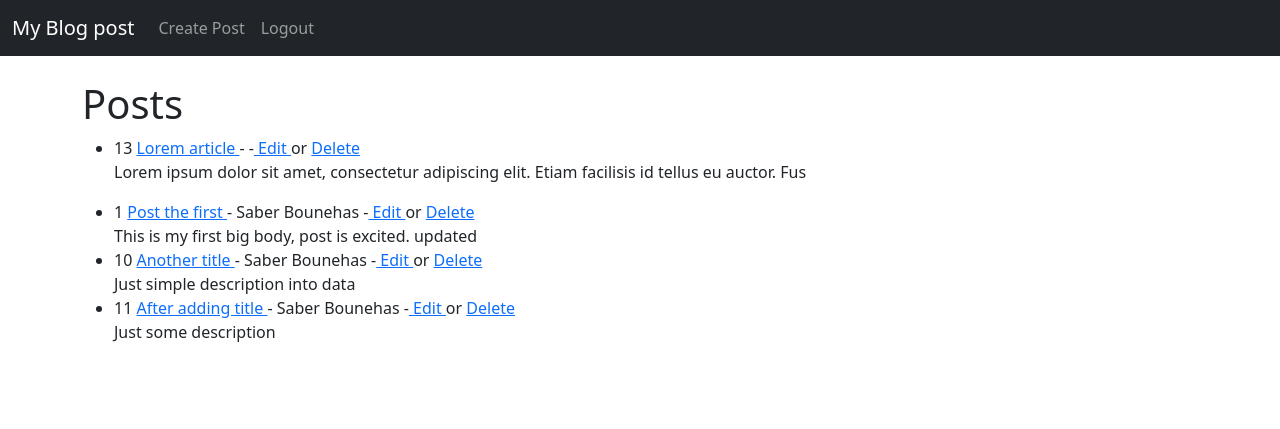
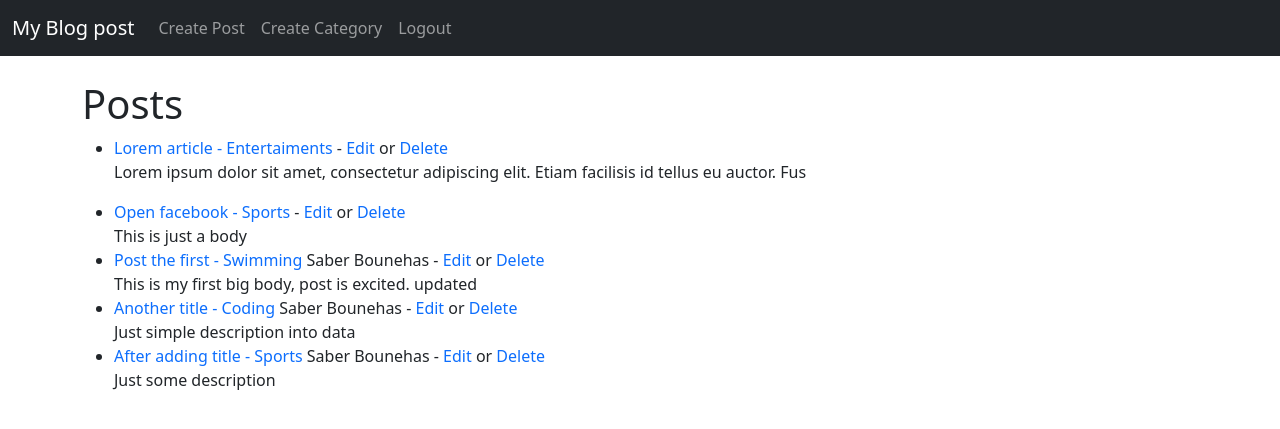
Before and after one commit to SaberHardy/blog_project, a Django app: page / in a window 1280 px wide. Shown: the top 429 px of the page. Run offline with Django 4.2, Linux system fonts and the light colour scheme; the first user in the database is signed in; data comes from the database, SQL or seed files in the repository.

Commit message:
Categorize posts, using Category class model

```diff
--- a/blogapp/admin.py
+++ b/blogapp/admin.py
@@ -1,5 +1,7 @@
 from django.contrib import admin
-from .models import Post
+from .models import Post, Category
+
 # Register your models here.
 
 admin.site.register(Post)
+admin.site.register(Category)
--- a/blogapp/forms.py
+++ b/blogapp/forms.py
@@ -1,11 +1,21 @@
 from django import forms
-from .models import Post
+from .models import Post, Category
 
+# This is hard coded
+# choices = [('coding', 'coding'), ('sports', 'sports'), ('entertainments', 'entertainments'),]
+
+# Not hard coded
+# the return is queryset
+choices = Category.objects.all().values_list('name', 'name')
+
+choice_list = []
+for item in choices:
+    choice_list.append(item)
 
 class PostForm(forms.ModelForm):
     class Meta:
         model = Post
-        fields = ('title', 'title_tag', 'author', 'body')
+        fields = ('title', 'title_tag', 'author', 'category', 'body')
 
         widgets = {
             'title': forms.TextInput(attrs={'class': 'form-control',
@@ -13,5 +23,6 @@ class PostForm(forms.ModelForm):
             'title_tag': forms.TextInput(attrs={'class': 'form-control',
                                                 'placeholder': 'Type your tag here'}),
             'author': forms.Select(attrs={'class': 'form-control'}),
+            'category': forms.Select(choices=choice_list, attrs={'class': 'form-control'}),
             'body': forms.Textarea(attrs={'class': 'form-control'}),
         }
--- a/blogapp/models.py
+++ b/blogapp/models.py
@@ -6,12 +6,24 @@ from django.urls import reverse
 from datetime import datetime, date
 
 
+class Category(models.Model):
+    name = models.CharField(max_length=255)
+
+    def __str__(self):
+        return self.name
+
+    def get_absolute_url(self):
+        # return reverse('article-detail', args=(str(self.id)))
+        return reverse('home')
+
+
 class Post(models.Model):
     title = models.CharField(max_length=255)
     title_tag = models.CharField(max_length=255)  # , default="My Awsome Blog!")
     author = models.ForeignKey(User, on_delete=models.CASCADE)
     body = models.TextField()
     post_date = models.DateField(auto_now_add=True)
+    category = models.CharField(max_length=255, default="Uncategorized")
 
     def __str__(self):
         return self.title + ' | ' + str(self.author)
--- a/blogapp/urls.py
+++ b/blogapp/urls.py
@@ -7,4 +7,7 @@ urlpatterns = [
     path('create/', AddPostView.as_view(), name="create"),
     path('article/update/<int:pk>/', UpdatePostView.as_view(), name="update-article"),
     path('delete/<int:pk>/remove', DeletePostView.as_view(), name="delete-post"),
+    path('add_category/', AddCategoryView.as_view(), name="add-category"),
+    path('category/<str:cats>/', category_view, name="category"),
+
 ]
--- a/blogapp/views.py
+++ b/blogapp/views.py
@@ -4,7 +4,7 @@ from django.urls import reverse_lazy
 from django.views.generic import ListView, \
     DetailView, CreateView, UpdateView, DeleteView
 
-from .models import Post
+from .models import Post, Category
 from .forms import PostForm
 
 
@@ -51,3 +51,15 @@ class DeletePostView(DeleteView):
     model = Post
     template_name = 'blogapp/delete.html'
     success_url = reverse_lazy('home')
+
+
+class AddCategoryView(CreateView):
+    model = Category
+    # form_class = PostForm
+    template_name = 'blogapp/add_category.html'
+    fields = '__all__'
+
+
+def category_view(request, cats):
+    category_posts = Post.objects.filter(category=cats)
+    return render(request, 'blogapp/categories.html', context={'cats': cats, 'category_posts': category_posts})
--- a/static/css/style.css
+++ b/static/css/style.css
@@ -2,3 +2,7 @@
     margin-bottom: 50px;
     text-align: center;
 }
+
+a {
+    text-decoration: none;
+}
--- a/templates/blogapp/article_detail.html
+++ b/templates/blogapp/article_detail.html
@@ -11,7 +11,8 @@
 
         <small>
             <a href="{% url 'update-article' post.id %}">
-                Edit</a>
+                Edit
+            </a>
         </small>
         <br/>
         On: {{ post.post_date }}
--- a/templates/blogapp/base.html
+++ b/templates/blogapp/base.html
@@ -27,6 +27,11 @@
                     <li class="nav-item">
                         <a class="nav-link" href="{% url 'create' %}">
                             Create Post
+                        </a>
+                    </li>
+                    <li class="nav-item">
+                        <a class="nav-link" href="{% url 'add-category' %}">
+                            Create Category
                         </a>
                     </li>
                     <li class="nav-item">
--- a/templates/blogapp/edit.html
+++ b/templates/blogapp/edit.html
@@ -10,7 +10,7 @@
         <form method="POST" action=".">
             {% csrf_token %}
             {{ form.as_p }}
-            <button class="btn btn-secondary">Update</button>
+            <button class="btn btn-success col-md-12 text-center submit-btn">Update</button>
         </form>
     </div>
     {% else %}
--- a/templates/blogapp/home.html
+++ b/templates/blogapp/home.html
@@ -6,9 +6,11 @@
 <ul>
     {% for post in object_list %}
         <li>
-            {{ post.id }} <a href="{% url 'article-detail' post.pk %}">
+            <a href="{% url 'article-detail' post.pk %}">
                 {{ post.title|capfirst }}
-            </a> - {{ post.author.first_name }}
+            </a>
+            <a href="{% url 'category' post.category %}">- {{ post.category }}</a>
+            {{ post.author.first_name }}
             {{ post.author.last_name }}
             {% if user.is_authenticated %}
             -<a href="{% url 'update-article' post.pk %}">
```
Also changed, not shown: db.sqlite3.
